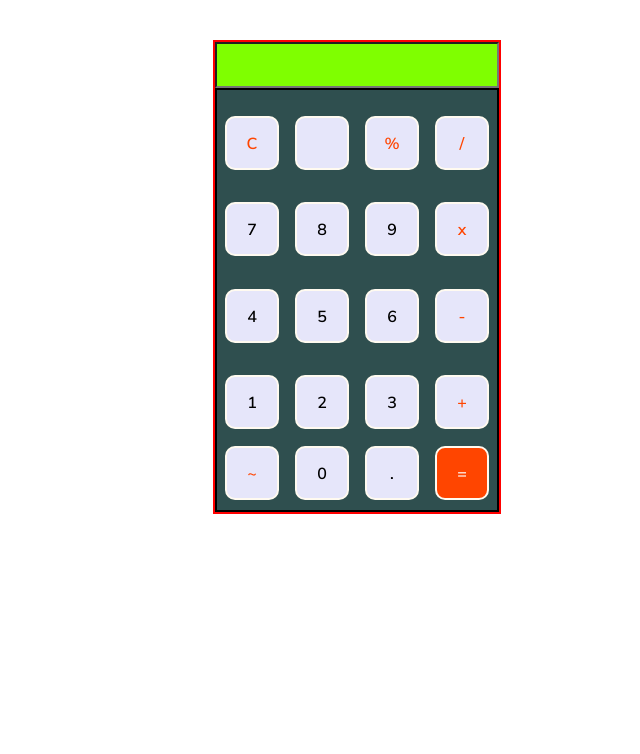
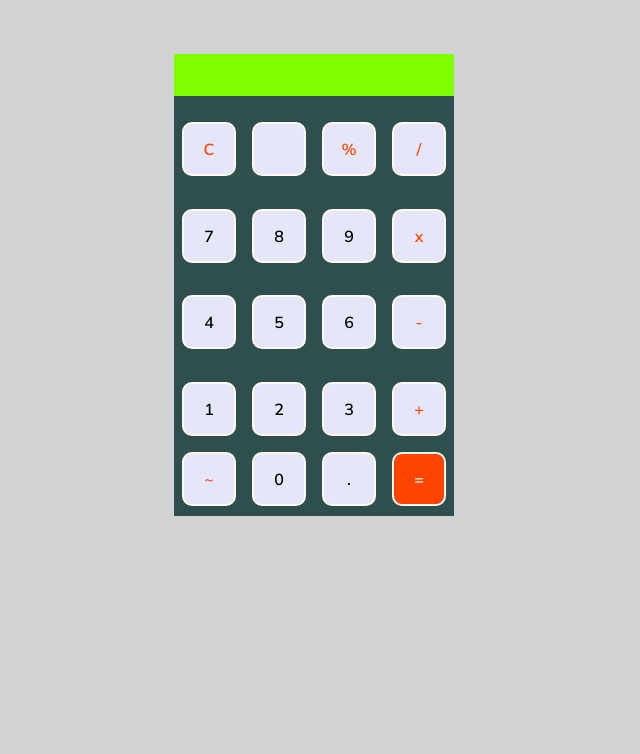
Before and after one commit to Utkp5/Calculator, a plain HTML site: page index.html in a window 1280 px wide. Shown: the part 46-800 px from the top of the page, without its empty margins (326-966 px from the left). Drawn offline with Linux system fonts and the light colour scheme.

Commit message:
adding flex

```diff
--- a/index.css
+++ b/index.css
@@ -1,7 +1,11 @@
-@import url('https://fonts.googleapis.com/css2?family=Mulish:wght@200;300;400;500;600;700;800&display=swap');
+@import url("https://fonts.googleapis.com/css2?family=Mulish:wght@200;300;400;500;600;700;800&display=swap");
 * {
   margin: 0;
-        font-family: 'Mulish', sans-serif;
+  font-family: "Mulish", sans-serif;
+}
+body
+{
+  background-color: lightgray;
 }
 #h3 {
   text-align: center;
@@ -14,15 +18,14 @@
   font-size: xx-large;
   font-weight: 600;
   background: chartreuse;
+  border: none;
+  outline: none;
 }
 .main {
-        position: absolute;
-        top: 85.5px;
-        left: 539px;
   display: flex;
   align-items: center;
   flex-direction: column;
-        border: 2px solid red;
+  margin-top: 70px;
 }
 .container {
   background-color: darkslategray;
@@ -33,7 +36,7 @@
   grid-template-rows: 1fr 1fr 1fr 1fr;
   place-items: center;
   padding: 10px 0px;
-        border: 2px solid black;
+  /* border: 2px solid black; */
   /* border-radius: 10px; */
 }
 .item {
```
Lines whose indentation alone changed are shown as unchanged.
